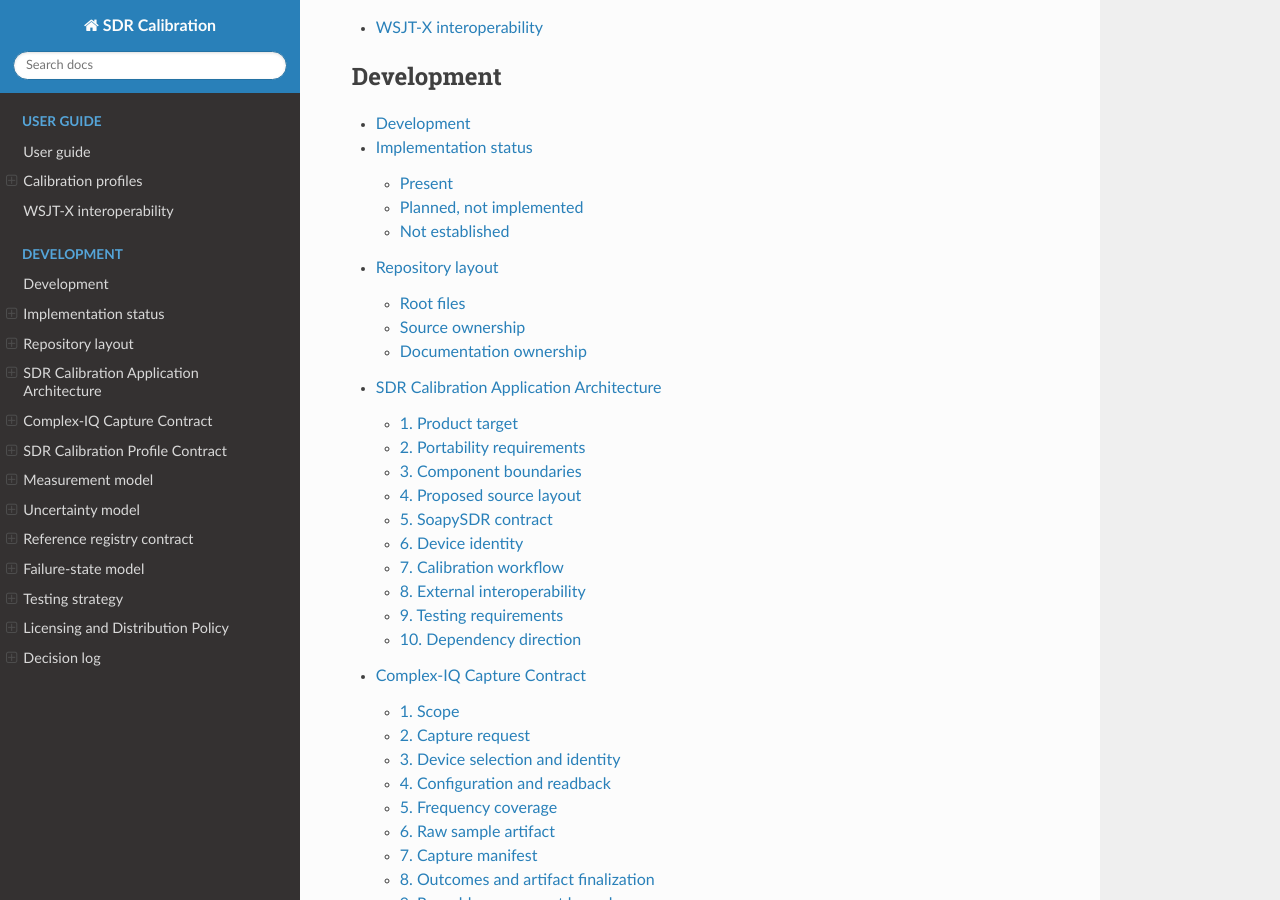
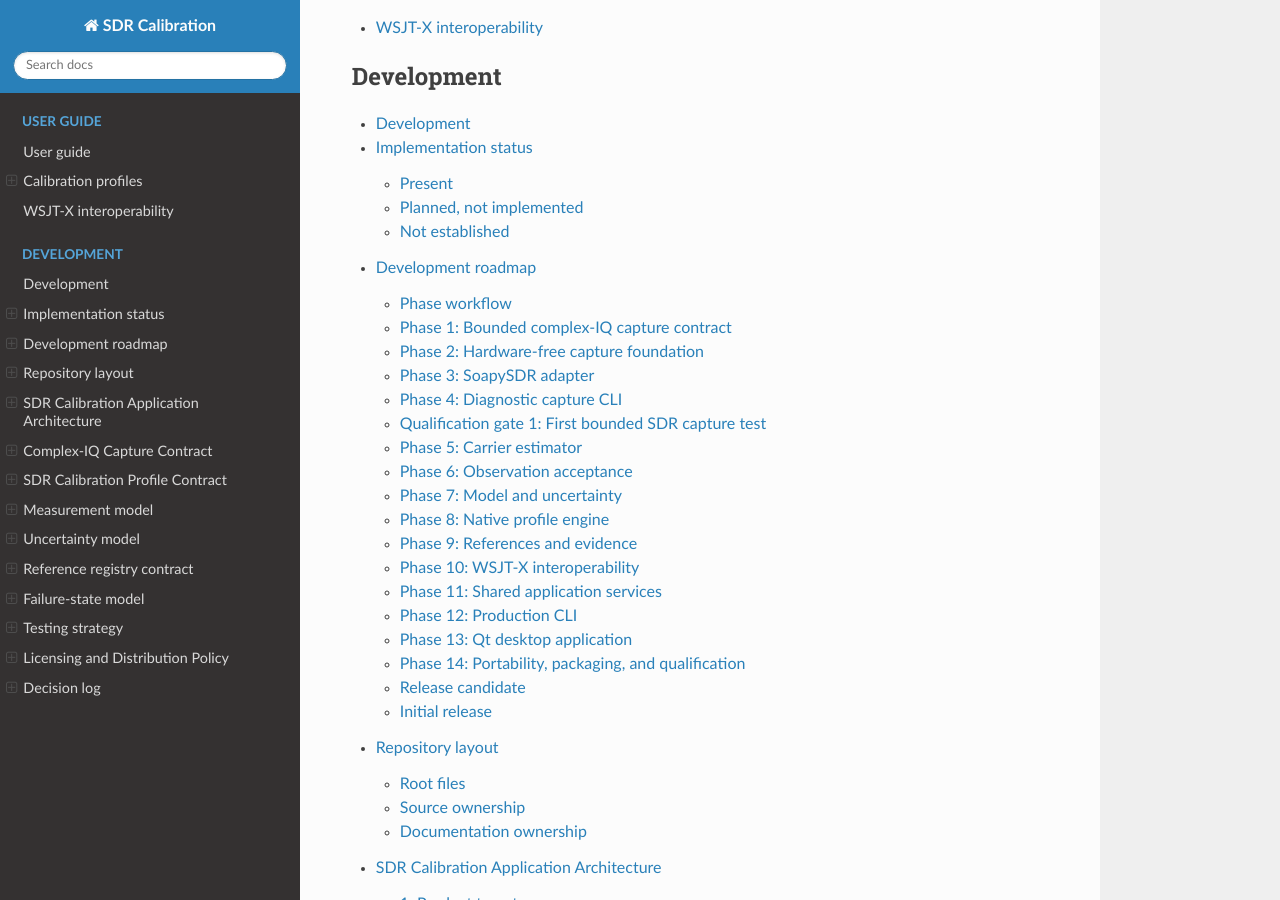
Before and after one commit to lbussy/SDR-Calibration, a Sphinx documentation site: the page built from docs/index.md, in a window 1280 px wide and 900 px high, scrolled down 384 px. Built offline with Sphinx 7.4.7 and the Read the Docs theme 3.1.0, drawn with Linux system fonts in a browser that asks for light colours; some of the changed lines change nothing that is shown.

Commit message:
Document development roadmap

```diff
--- a/docs/development/index.md
+++ b/docs/development/index.md
@@ -6,7 +6,8 @@
 The calibration core remains independent of the GUI, SDR driver boundary,
 operating-system paths, and interoperability formats.
 
-Start with the [implementation status](status.md), then consult the
+Start with the [implementation status](status.md) and
+[development roadmap](roadmap.md), then consult the
 [repository layout](repository-layout.md), [application architecture](application-architecture.md),
 [complex-IQ capture contract](capture-contract.md),
 [measurement model](measurement-model.md), [uncertainty model](uncertainty-model.md),
--- /dev/null
+++ b/docs/development/roadmap.md
@@ -0,0 +1,216 @@
+# Development roadmap
+
+This roadmap defines the gated path from the completed capture foundation to
+an initial SDR Calibration release. It is an overall sequence, not a release
+schedule and not authorization to begin a phase. Each phase starts from the
+then-current repository state and requires its own reviewed scope.
+
+Implementation status, future plans, qualification, and release claims remain
+distinct. A successful hardware-free test does not establish device support,
+and a successful test with one physical device qualifies only the exact tested
+combination and conditions.
+
+## Phase workflow
+
+New phases normally use the following review cycle:
+
+1. Render a research and contract prompt from the current committed state.
+2. Review and approve its exact scope.
+3. Render and execute an implementation prompt for only the approved slice.
+4. Render and execute an independent adversarial-review prompt.
+5. Correct findings and run the applicable validation.
+6. Review the complete diff and retained evidence.
+7. Separately authorize integration and publication actions.
+8. Render the next phase prompt from a clean, synchronized state.
+
+Prompts are working instructions, not durable product contracts. Durable
+architectural, artifact, licensing, and compatibility decisions belong in the
+project documentation and decision log.
+
+Hardware access, packaging, signing, publication, and release require separate
+bounded authorization. Normal validation remains hardware-free, network-free,
+and safe to repeat.
+
+## Phase 1: Bounded complex-IQ capture contract
+
+**Status: Complete.**
+
+Define the reusable, single-channel capture contract: headerless CF32LE sample
+data, a versioned JSON manifest, requested and effective settings,
+strict/permissive readback policy, resource limits, partial-artifact handling,
+cleanup evidence, and a hardware gate. Record the durable artifact decision.
+
+Exit evidence establishes the capture contract without accessing or claiming
+support for an SDR.
+
+## Phase 2: Hardware-free capture foundation
+
+**Status: Complete.**
+
+Implement the SoapySDR-independent capture library: request validation,
+planning, the normalized `SampleSource` boundary, bounded recording, CF32LE and
+manifest writers, safe incomplete artifacts, cleanup reporting, and
+deterministic unit tests.
+
+Exit requires the default and SoapySDR-disabled configurations to build and
+pass their hardware-free tests. This establishes the reusable capture
+foundation, not device support.
+
+## Phase 3: SoapySDR adapter
+
+**Status: In progress; not yet accepted.**
+
+Implement deterministic device selection, construction, configuration,
+readback, stream setup, activation, sample-read translation, cleanup, metadata
+capture, and injectable fake-API tests behind the SoapySDR boundary.
+
+Exit requires independent review, successful SoapySDR-enabled and disabled
+builds, accurate documentation, and hardware-free tests covering configuration,
+readback, lifecycle, error, and cleanup paths. No physical SDR is required or
+qualified by this phase.
+
+## Phase 4: Diagnostic capture CLI
+
+Build a thin diagnostic command-line interface over the capture and SoapySDR
+components. It must expose explicit device selection, channel, frequency,
+sample rate, bandwidth, gain policy, capture bounds, and output paths while
+reporting requested and effective settings distinctly.
+
+Exit requires hardware-free parser and workflow tests. Invalid, ambiguous, or
+unbounded requests must fail before device construction.
+
+## Qualification gate 1: First bounded SDR capture test
+
+Exercise only the capture stack with one exact receive-only SDR, driver, input
+arrangement, configuration, duration, abort procedure, cleanup procedure, and
+evidence location under a separately authorized test plan. This gate does not
+exercise or qualify frequency estimation, model fitting, uncertainty, or
+profile generation.
+
+Exit requires verified cleanup and retained evidence. A successful result
+qualifies only the tested device, driver, platform, settings, and conditions; it
+does not establish a general supported-device matrix.
+
+## Phase 5: Carrier estimator
+
+Estimate carrier frequency from deterministic synthetic and reviewed recorded
+complex-IQ inputs. Keep the estimator independent of SoapySDR, Qt,
+operating-system paths, and calibration-profile serialization.
+
+Exit requires golden fixtures covering known frequency offsets, drift, noise,
+clipping, interference, and unsuitable signals.
+
+## Phase 6: Observation acceptance
+
+Implement deterministic observation-quality policy for signal-to-noise ratio,
+clipping, discontinuities, instability, interference, effective-configuration
+validity, and reference suitability.
+
+Exit requires every rejected observation to carry a reviewable reason. An
+unusable or unverifiable observation must not reach model fitting.
+
+## Phase 7: Model and uncertainty
+
+Implement the supported frequency-error model, uncertainty budget, validity
+range, extrapolation prohibition, and versioned reliability-quotient scoring.
+
+Exit requires reviewed mathematical golden cases and boundary tests. The
+implementation and documentation must keep measurement uncertainty, evidence
+assurance, and the reliability quotient conceptually distinct; the quotient is
+not a probability or confidence level.
+
+## Phase 8: Native profile engine
+
+Implement authoritative calibration-profile domain types, semantic validation,
+JSON serialization, RFC 8785 canonicalization, SHA-256 integrity, signing and
+verification hooks, revocation semantics, profile evaluation, compatibility
+handling, and atomic replacement.
+
+Exit requires schema and cross-field semantic tests. Failure must preserve the
+last known-good profile. `target_frequency_hz` remains part of an application
+or evaluation record rather than the semi-durable device profile.
+
+## Phase 9: References and evidence
+
+Implement reference manifests, reference-registry handling, locally generated
+and ad-hoc reference classes, provenance, evidence bundles, privacy controls,
+assurance ceilings, authenticated registry updates, and offline behavior.
+
+Exit requires fail-closed handling when identity, validity, integrity,
+uncertainty, provenance, or required reference evidence cannot be established.
+Local and ad-hoc references remain usable only within their documented class,
+conditions, limitations, and reliability-quotient ceiling.
+
+## Phase 10: WSJT-X interoperability
+
+Implement explicitly lossy WSJT-X settings and `fmt.all` import/export adapters
+with sign-convention tests, information-loss reporting, source hashes, and
+unknown-format rejection.
+
+Exit requires the native SDR Calibration Profile to remain authoritative.
+Malformed, unknown, or ambiguous external data must not silently replace or
+weaken it.
+
+## Phase 11: Shared application services
+
+Implement the common workflow coordinator used by every user interface:
+discovery, configuration, acquisition, estimation, observation acceptance,
+model fitting, profile generation, evidence production, and interoperability.
+
+Exit requires a complete deterministic workflow using fake devices and
+fixtures without Qt, network access, or physical hardware.
+
+## Phase 12: Production CLI
+
+Deliver the supported command-line application over the shared services.
+Define stable arguments, automation-safe exit statuses, progress reporting,
+cancellation, diagnostics, and output behavior.
+
+Exit requires the CLI and planned GUI to use the same application-service
+contracts and product semantics.
+
+## Phase 13: Qt desktop application
+
+Deliver the Qt 6 Widgets workflow for device selection, measurement review,
+calibration, profile management, evidence review, and interoperability.
+
+Exit requires accessibility, cancellation, failure recovery, long-operation
+behavior, and CLI/GUI alignment to be reviewed and tested. UI completion alone
+does not establish calibration accuracy or device qualification.
+
+## Phase 14: Portability, packaging, and qualification
+
+Establish supported macOS, Linux, and Windows builds; minimum Qt and SoapySDR
+baselines; dependency pinning; dependency inventories or SBOMs; third-party
+notices; installers; applicable platform signing; and the supported-device and
+operating-system matrix.
+
+Exit requires clean release builds and the applicable baseline, focused,
+integration, installer, licensing, and platform checks. Every claimed device
+and platform combination requires retained qualification evidence. Passing
+application tests alone does not satisfy the distribution licensing gate.
+End-to-end calibration qualification must separately exercise acquisition,
+estimation, acceptance, fitting, uncertainty, profile generation, and profile
+evaluation against an authoritative reference. Capture-only qualification from
+the earlier hardware gate cannot satisfy this requirement.
+
+## Release candidate
+
+Freeze a source revision and the initial schema and artifact compatibility
+policy. Complete release notes, known limitations, upgrade and rollback
+guidance, supported offline-update behavior, vulnerability-reporting guidance,
+checksums, dependency inventory, clean-install tests, representative tests on
+qualified devices, and the release evidence ledger.
+
+Exit requires no unresolved release blocker, exact agreement between
+documentation and binaries, and successful fresh-install and clean-user-state
+verification.
+
+## Initial release
+
+Publish exactly the reviewed candidate with source, binaries, notices,
+corresponding-source disposition, checksums, compatibility statement,
+supported-device matrix, and known limitations.
+
+Release is complete only after the published artifacts are downloaded and
+independently verified against the approved candidate and checksums.
--- a/docs/index.md
+++ b/docs/index.md
@@ -20,6 +20,7 @@
 
 development/index
 development/status
+development/roadmap
 development/repository-layout
 development/application-architecture
 development/capture-contract
```
